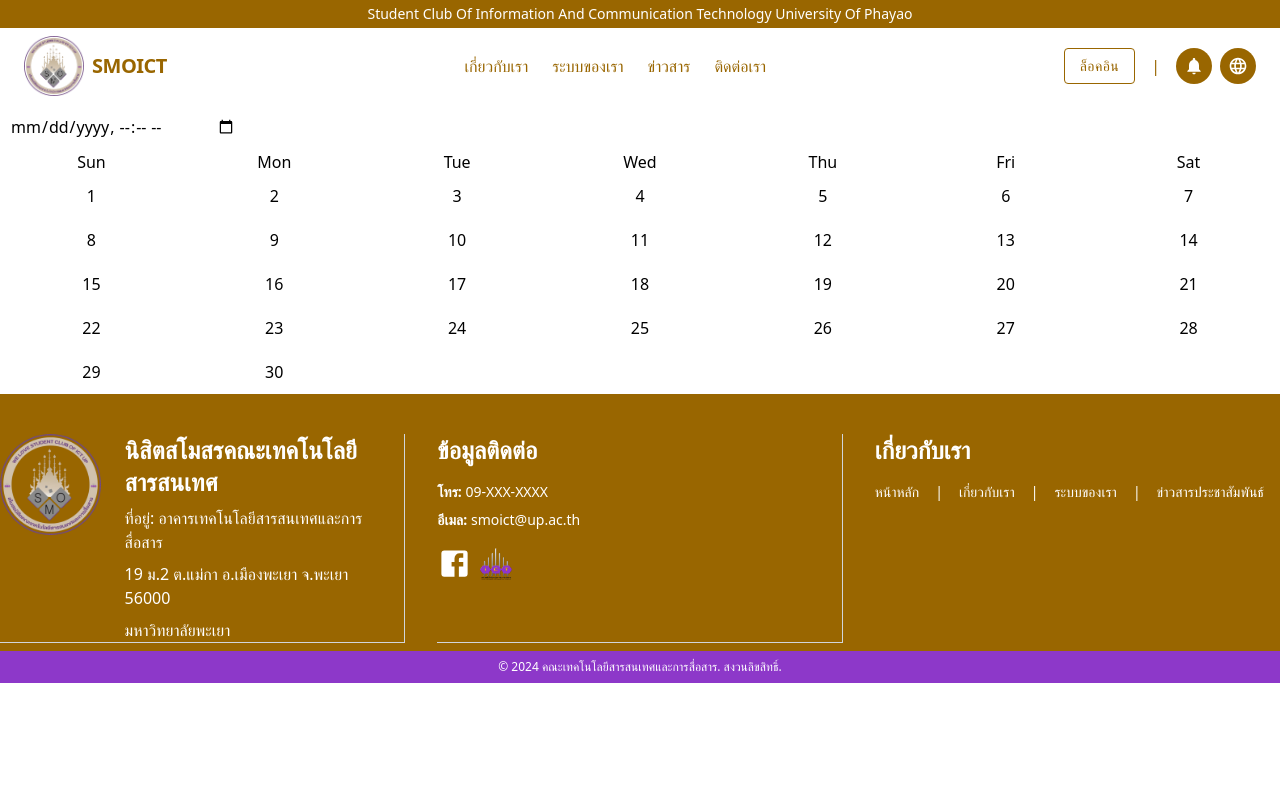
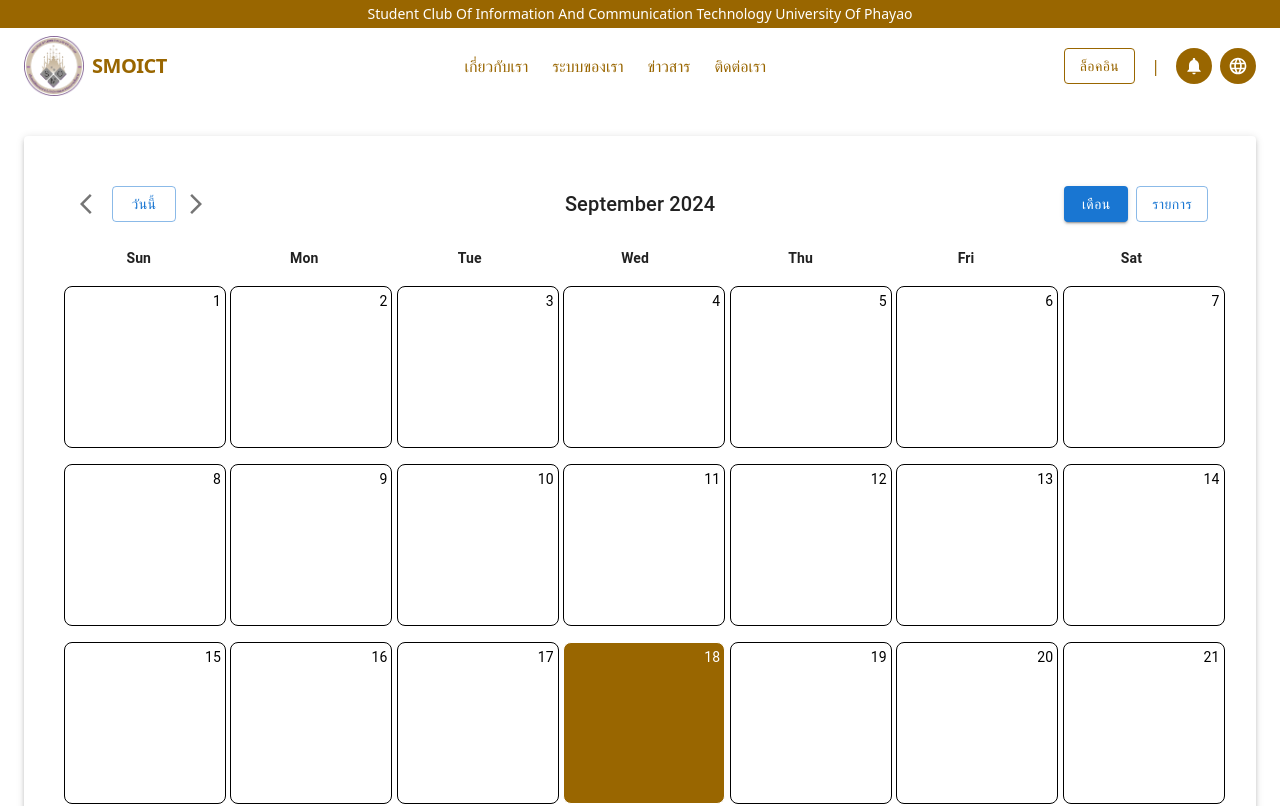
Before and after one commit to pullme05/smo-ict, a React (Vite) app: page /CalendarMain in a window 1280 px wide. Shown: the top 806 px of the page. Built offline with nearby package versions, Linux system fonts and the light colour scheme.

Commit message:
ปรับเปลี่ยน Calendar ให้สวยขึ้น

```diff
--- a/src/components/Calendar/CalendarCells.tsx
+++ b/src/components/Calendar/CalendarCells.tsx
@@ -1,31 +1,59 @@
 import React from 'react';
+import { Grid, Box, Typography } from '@mui/material';
 
 interface CalendarCellsProps {
-  currentDate: Date;
+  currentDate: Date; // รับค่า currentDate เพื่อแสดงผลเดือนปัจจุบัน
 }
 
 const CalendarCells: React.FC<CalendarCellsProps> = ({ currentDate }) => {
-  const startDate = new Date(currentDate.getFullYear(), currentDate.getMonth(), 1);
-  const endDate = new Date(currentDate.getFullYear(), currentDate.getMonth() + 1, 0);
-  const daysInMonth = endDate.getDate();
-  const firstDayIndex = startDate.getDay();
+  const startDate = new Date(currentDate.getFullYear(), currentDate.getMonth(), 1); // วันเริ่มต้นของเดือน
+  const endDate = new Date(currentDate.getFullYear(), currentDate.getMonth() + 1, 0); // วันสุดท้ายของเดือน
+  const daysInMonth = endDate.getDate(); // จำนวนวันทั้งหมดในเดือน
+  const firstDayIndex = startDate.getDay(); // หาวันแรกของสัปดาห์ (index)
 
   const cells: JSX.Element[] = [];
 
-  // Add empty cells for days before the start of the month
+  // เติมช่องว่างก่อนวันแรกของเดือน
   for (let i = 0; i < firstDayIndex; i++) {
-    cells.push(<div key={`empty-${i}`}></div>);
+    cells.push(
+      <Grid item xs={1.71} key={`empty-${i}`} p={1}>
+        <Box p={2} bgcolor="white"></Box> {/* ช่องว่าง */}
+      </Grid>
+    );
   }
 
-  // Add cells for each day of the month
+  // เติมวันในเดือนลงในตาราง
   for (let day = 1; day <= daysInMonth; day++) {
-    cells.push(<div key={day} style={{ textAlign: 'center', padding: '10px' }}>{day}</div>);
+    const isToday = currentDate.getDate() === day && new Date().getMonth() === currentDate.getMonth();
+
+    // ตรวจสอบว่าเป็นวันปัจจุบันหรือไม่
+    const highlightColor = isToday ? '#996600' : 'transparent'; // เน้นสีถ้าเป็นวันปัจจุบัน
+    const textColor = isToday ? 'white' : 'black'; // เปลี่ยนสีตัวอักษรเป็นสีขาวถ้าเป็นวันปัจจุบัน
+
+    cells.push(
+      <Grid item xs={1.71} key={day} p={1} >
+        {/* แสดงผลของแต่ละวัน */}
+        <Box
+        p={10} bgcolor={highlightColor}  border={1} borderRadius={2}  color={textColor}
+
+        display="flex"
+        justifyContent="flex-end"
+        alignItems="flex-start"
+        height="100%"
+        position="relative" // เพิ่ม position: relative
+        >
+          <Typography variant="body2" style={{ position: 'absolute', top: '4px', right: '4px' }} >{day}
+            </Typography>
+        </Box>
+
+      </Grid>
+    );
   }
 
   return (
-    <div style={{ display: 'grid', gridTemplateColumns: 'repeat(7, 1fr)' }}>
-      {cells}
-    </div>
+    <Grid container>
+      {cells} {/* แสดงตารางวันที่ */}
+    </Grid>
   );
 };
 
--- a/src/components/Calendar/CalendarDays.tsx
+++ b/src/components/Calendar/CalendarDays.tsx
@@ -1,14 +1,18 @@
 import React from 'react';
+import { Grid, Typography } from '@mui/material';
+
+const days = ['Sun', 'Mon', 'Tue', 'Wed', 'Thu', 'Fri', 'Sat']; // ชื่อวันทั้ง 7 วัน
 
 const CalendarDays: React.FC = () => {
-  const days = ['Sun', 'Mon', 'Tue', 'Wed', 'Thu', 'Fri', 'Sat'];
-
   return (
-    <div style={{ display: 'grid', gridTemplateColumns: 'repeat(7, 1fr)', textAlign: 'center' }}>
-      {days.map(day => (
-        <div key={day}>{day}</div>
+    <Grid container>
+      {days.map((day) => (
+        // สร้าง grid ของแต่ละวัน
+        <Grid item xs={1.7} key={day} textAlign="center" p={1}>
+          <Typography variant="subtitle2" fontWeight="bold" >{day}</Typography>
+        </Grid>
       ))}
-    </div>
+    </Grid>
   );
 };
 
--- a/src/components/Calendar/CalendarHeader.tsx
+++ b/src/components/Calendar/CalendarHeader.tsx
@@ -1,23 +1,42 @@
 import React from 'react';
+import { Button, IconButton, Typography, Box } from '@mui/material';
+import { ArrowBackIos, ArrowForwardIos } from '@mui/icons-material';
 
-// สร้าง interface ชื่อ CalendarHeaderProps เพื่อกำหนดชนิดข้อมูลของ props ที่รับเข้ามาใน CalendarHeader.
-// meetingTime เป็น string.
-// handleDateChange เป็นฟังก์ชันที่รับค่า React.ChangeEvent<HTMLInputElement> และไม่คืนค่า (void)
 interface CalendarHeaderProps {
-  meetingTime: string;
-  handleDateChange: (e: React.ChangeEvent<HTMLInputElement>) => void;
+  currentDate: Date; // วันปัจจุบันที่ส่งเข้ามา
+  onPrevMonth: () => void; // ฟังก์ชันที่ใช้เปลี่ยนไปเดือนก่อนหน้า
+  onNextMonth: () => void; // ฟังก์ชันที่ใช้เปลี่ยนไปเดือนถัดไป
+  onToday: () => void; // ฟังก์ชันที่ใช้ตั้งวันปัจจุบัน
 }
 
-// ประกาศฟังก์ชัน component CalendarHeader ที่รับ props ตามชนิดข้อมูลที่กำหนดใน CalendarHeaderProps
-const CalendarHeader: React.FC<CalendarHeaderProps> = ({ meetingTime, handleDateChange }) => {
+const CalendarHeader: React.FC<CalendarHeaderProps> = ({ currentDate, onPrevMonth, onNextMonth, onToday }) => {
+  const monthYear = currentDate.toLocaleDateString('en-US', { month: 'long', year: 'numeric' }); // ดึงข้อมูลชื่อเดือนและปี
+
   return (
-    <div style={{ display: 'flex', justifyContent: 'space-between', padding: '10px' }}>
-      <input
-        type="datetime-local"
-        value={meetingTime}
-        onChange={handleDateChange}
-      />
-    </div>
+    <Box display="flex" justifyContent="space-between" alignItems="center" p={2}>
+      <Box>
+        {/* ปุ่มเพื่อเปลี่ยนไปเดือนก่อนหน้า */}
+        <IconButton onClick={onPrevMonth}>
+          <ArrowBackIos />
+        </IconButton>
+        {/* ปุ่มสำหรับกลับไปวันปัจจุบัน */}
+        <Button variant="outlined" onClick={onToday}>
+          วันนี้
+        </Button>
+        {/* ปุ่มเพื่อเปลี่ยนไปเดือนถัดไป */}
+        <IconButton onClick={onNextMonth}>
+          <ArrowForwardIos />
+        </IconButton>
+      </Box>
+      {/* แสดงชื่อเดือนและปี */}
+      <Typography variant="h6">{monthYear}</Typography>
+      <Box>
+        {/* ปุ่มแสดงแบบเดือน */}
+        <Button variant="contained">เดือน</Button>
+        {/* ปุ่มแสดงแบบรายการ */}
+        <Button variant="outlined" sx={{ ml: 1 }}>รายการ</Button>
+      </Box>
+    </Box>
   );
 };
 
--- a/src/components/Calendar/CalendarMain.tsx
+++ b/src/components/Calendar/CalendarMain.tsx
@@ -1,34 +1,45 @@
-// CalendarMain เป็น component หลักที่รวมทุกอย่างเข้าด้วยกัน
+// Calendar เป็น component หลักที่รวมทุกอย่างเข้าด้วยกัน
 // CalendarHeader จัดการส่วนหัวของปฏิทิน (ชื่อเดือนและปี)
 // CalendarDays แสดงชื่อวันของสัปดาห์
 // CalendarCells แสดงวันของเดือนโดยจัดเรียงเป็นตาราง
-
 import React, { useState } from 'react';
 import CalendarHeader from './CalendarHeader';
 import CalendarDays from './CalendarDays';
 import CalendarCells from './CalendarCells';
+import { Container, Paper } from '@mui/material';
 
-const Calendar: React.FC = () => {
+const App: React.FC = () => {
+  const [currentDate, setCurrentDate] = useState(new Date()); // ตั้งค่า currentDate เป็นวันที่ปัจจุบัน
 
-  // ใช้ useState เพื่อสร้างสถานะ meetingTime ที่เป็น string เริ่มต้นว่างเปล่า ('').
-  // ฟังก์ชัน setMeetingTime ใช้สำหรับการเปลี่ยนค่า meetingTime.
-  const [meetingTime, setMeetingTime] = useState<string>('');
-
-  // สร้างฟังก์ชัน handleDateChange เพื่อจัดการการเปลี่ยนแปลงของ input เมื่อผู้ใช้เลือกวันและเวลาใหม่ จากนั้นใช้ setMeetingTime เพื่ออัพเดตค่าของ meetingTime.
-  const handleDateChange = (e: React.ChangeEvent<HTMLInputElement>) => {
-    setMeetingTime(e.target.value);
+  const handlePrevMonth = () => {
+    setCurrentDate(new Date(currentDate.getFullYear(), currentDate.getMonth() - 1, 1)); // เปลี่ยนไปเดือนก่อนหน้า
   };
 
-  // แปลงค่าจาก meetingTime (ถ้ามี) เป็นชนิด Date. ถ้าไม่มีค่าใน meetingTime ให้ใช้วันที่ปัจจุบัน (new Date())
-  const selectedDate = meetingTime ? new Date(meetingTime) : new Date();
+  const handleNextMonth = () => {
+    setCurrentDate(new Date(currentDate.getFullYear(), currentDate.getMonth() + 1, 1)); // เปลี่ยนไปเดือนถัดไป
+  };
+
+  const handleToday = () => {
+    setCurrentDate(new Date()); // ตั้งวันที่เป็นวันปัจจุบัน
+  };
 
   return (
-    <div>
-      <CalendarHeader meetingTime={meetingTime} handleDateChange={handleDateChange} />
-      <CalendarDays />
-      <CalendarCells currentDate={selectedDate} />
-    </div>
+    <Container maxWidth="xl" sx={{ mt: 4 }}>
+      <Paper elevation={3} sx={{ p: 4 }}>
+        {/* เรียกใช้ component CalendarHeader */}
+        <CalendarHeader
+          currentDate={currentDate}
+          onPrevMonth={handlePrevMonth}
+          onNextMonth={handleNextMonth}
+          onToday={handleToday}
+        />
+        {/* เรียกใช้ component CalendarDays */}
+        <CalendarDays />
+        {/* เรียกใช้ component CalendarCells */}
+        <CalendarCells currentDate={currentDate} />
+      </Paper>
+    </Container>
   );
 };
 
-export default Calendar;
+export default App;
```
